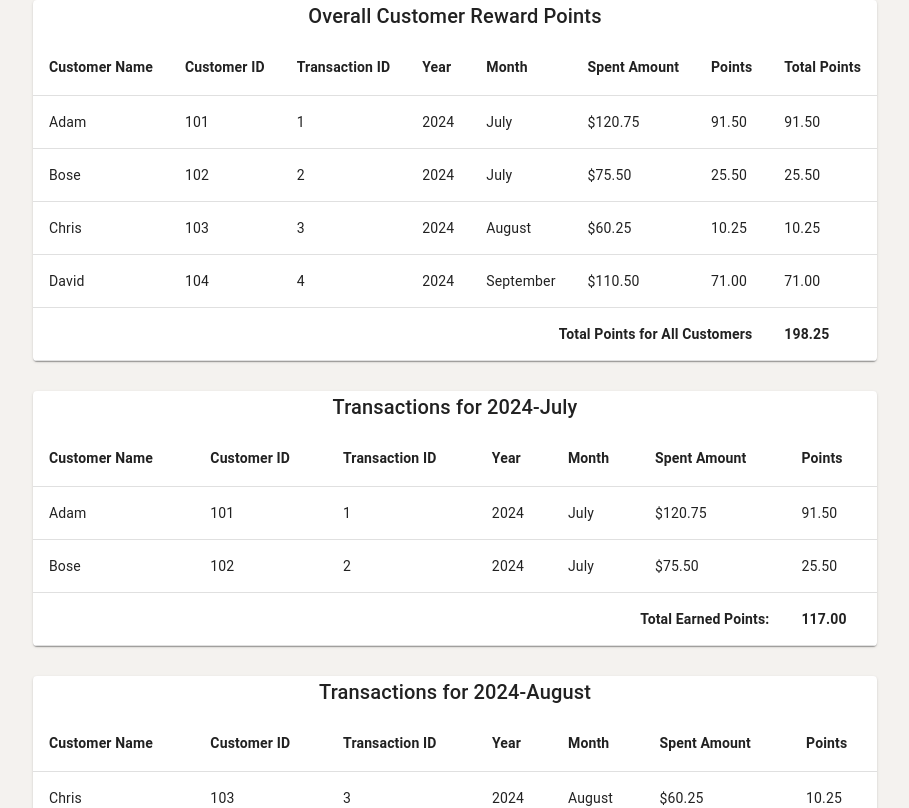
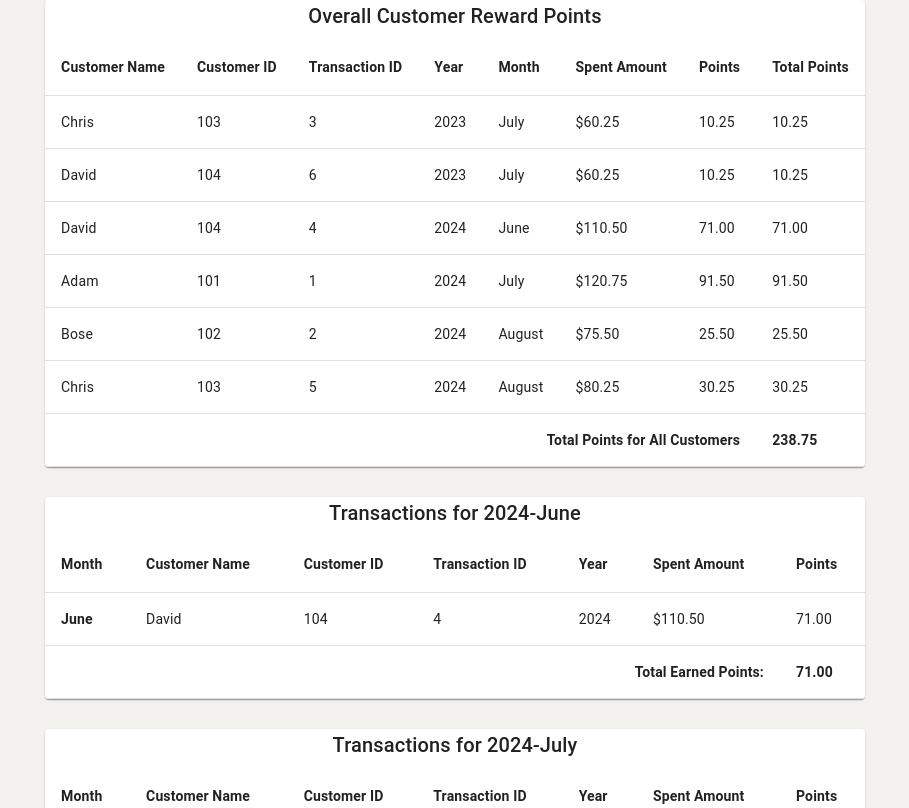
Before and after one commit to jenishsherwin1995/RewardsCalculator, a React (Create React App) app: page / in a window 1280 px wide. Shown: the top 808 px of the page, without its empty margins (185-1094 px from the left). Built offline with nearby package versions, Linux system fonts and the light colour scheme.

Commit message:
customer rewards fix

```diff
--- a/public/customerTransactionsData.json
+++ b/public/customerTransactionsData.json
@@ -1,7 +1,9 @@
 
 [
+  { "transactionId": 4, "customerId": 104, "customer": "David", "amount": 110.5, "date": "2024-06-24" },
   { "transactionId": 1, "customerId": 101, "customer": "Adam", "amount": 120.75, "date": "2024-07-01" },
-  { "transactionId": 2, "customerId": 102, "customer": "Bose", "amount": 75.5, "date": "2024-07-15" },
-  { "transactionId": 3, "customerId": 103, "customer": "Chris", "amount": 60.25, "date": "2024-08-12" },
-  { "transactionId": 4, "customerId": 104, "customer": "David", "amount": 110.5, "date": "2024-09-24" }
+  { "transactionId": 2, "customerId": 102, "customer": "Bose", "amount": 75.5, "date": "2024-08-15" },
+  { "transactionId": 3, "customerId": 103, "customer": "Chris", "amount": 60.25, "date": "2023-07-12" },
+  { "transactionId": 5, "customerId": 103, "customer": "Chris", "amount": 80.25, "date": "2024-08-12" },
+  { "transactionId": 6, "customerId": 104, "customer": "David", "amount": 60.25, "date": "2023-07-10" }
 ]
--- a/src/components/MonthlyTransactionsTable.js
+++ b/src/components/MonthlyTransactionsTable.js
@@ -9,10 +9,21 @@ import {
   Paper,
   Typography,
 } from '@mui/material';
+import { monthMap } from '../utils/MonthMap';
 
 const MonthlyTransactionsTable = ({ monthlyData }) => {
+  const sortedMonthlyData = Object.entries(monthlyData)
+    .sort(([aMonthKey], [bMonthKey]) => {
+      const [aMonth, aYear] = aMonthKey.split(' ');
+      const [bMonth, bYear] = bMonthKey.split(' ');
+      if (aYear !== bYear) {
+        return bYear - aYear;
+      }
+      return monthMap[bMonth] - monthMap[aMonth];
+    });
+
   return (
-    Object.entries(monthlyData).map(([monthKey, transactions]) => {
+    sortedMonthlyData.map(([monthKey, transactions]) => {
       const totalPoints = transactions.reduce((sum, transaction) => sum + (transaction.points || 0), 0);
 
       return (
@@ -23,23 +34,27 @@ const MonthlyTransactionsTable = ({ monthlyData }) => {
           <Table>
             <TableHead>
               <TableRow>
+                <TableCell style={{ fontWeight: 'bold' }}>Month</TableCell>
                 <TableCell style={{ fontWeight: 'bold' }}>Customer Name</TableCell>
                 <TableCell style={{ fontWeight: 'bold' }}>Customer ID</TableCell>
                 <TableCell style={{ fontWeight: 'bold' }}>Transaction ID</TableCell>
                 <TableCell style={{ fontWeight: 'bold' }}>Year</TableCell>
-                <TableCell style={{ fontWeight: 'bold' }}>Month</TableCell>
                 <TableCell style={{ fontWeight: 'bold' }}>Spent Amount</TableCell>
                 <TableCell style={{ fontWeight: 'bold' }}>Points</TableCell>
               </TableRow>
             </TableHead>
             <TableBody>
-              {transactions.map((transaction) => (
+              {transactions.map((transaction, index) => (
                 <TableRow key={transaction.transactionId}>
+                  {index === 0 && (
+                    <TableCell rowSpan={transactions.length} style={{ fontWeight: 'bold' }}>
+                      {transaction.month}
+                    </TableCell>
+                  )}
                   <TableCell>{transaction.customer}</TableCell>
                   <TableCell>{transaction.customerId}</TableCell>
                   <TableCell>{transaction.transactionId}</TableCell>
                   <TableCell>{transaction.year}</TableCell>
-                  <TableCell>{transaction.month}</TableCell>
                   <TableCell>${transaction.amount.toFixed(2)}</TableCell>
                   <TableCell>{transaction.points.toFixed(2)}</TableCell>
                 </TableRow>
--- a/src/components/OverallCustomerTable.js
+++ b/src/components/OverallCustomerTable.js
@@ -9,6 +9,7 @@ import {
   Paper,
   Typography,
 } from '@mui/material';
+import {monthMap} from '../utils/MonthMap'
 
 const OverallCustomerTable = ({ customerData, totalPointsSum }) => {
   const rows = [];
@@ -18,6 +19,7 @@ const OverallCustomerTable = ({ customerData, totalPointsSum }) => {
   Object.entries(customerData).forEach(([customerId, { customer, monthlyData }]) => {
     let customerTotalPoints = 0;
     const uniqueMonths = new Set();
+
     Object.entries(monthlyData).forEach(([key, transactions]) => {
       uniqueMonths.add(key);
       transactions.forEach((transaction, index) => {
@@ -40,6 +42,13 @@ const OverallCustomerTable = ({ customerData, totalPointsSum }) => {
     rowSpanCounts[customerId] = uniqueMonths.size;
   });
 
+  const sortedRows = rows.sort((a, b) => {
+    if (a.year !== b.year) {
+      return a.year - b.year;
+    }
+    return monthMap[a.month] - monthMap[b.month];
+  });
+
   return (
     <TableContainer component={Paper} style={{ marginBottom: '30px' }}>
       <Typography variant="h6" gutterBottom align="center">
@@ -59,7 +68,7 @@ const OverallCustomerTable = ({ customerData, totalPointsSum }) => {
           </TableRow>
         </TableHead>
         <TableBody>
-          {rows.map((row, index) => (
+          {sortedRows.map((row, index) => (
             <TableRow key={index}>
               <TableCell rowSpan={row.rowspan} style={{ fontWeight: row.rowspan > 1 ? 'bold' : 'normal' }}>
                 {row.customerName}
--- a/src/modules/CustomerRewards.js
+++ b/src/modules/CustomerRewards.js
@@ -4,6 +4,7 @@ import OverallCustomerTable from '../components/OverallCustomerTable';
 import MonthlyTransactionsTable from '../components/MonthlyTransactionsTable';
 import { fetchTransactions } from '../services/ApiService';
 import CircularProgress from '@mui/material/CircularProgress';
+import { monthMap } from '../utils/MonthMap';
 
 const CustomerRewards = () => {
   const [dataState, setDataState] = useState({
@@ -14,12 +15,10 @@ const CustomerRewards = () => {
     error: null,
   });
 
-  useEffect(() => {
   const getTransactionsData = async () => {
     try {
       const transactions = await fetchTransactions();
       const { customerMonthlyData, monthlyTransactions } = GroupByCustomerAndMonth(transactions);
-
       let totalSum = 0;
       Object.values(customerMonthlyData).forEach((data) => {
         Object.values(data.monthlyData).forEach((transactions) => {
@@ -29,10 +28,27 @@ const CustomerRewards = () => {
         });
       });
 
+      const currentYear = new Date().getFullYear();
+      const filteredMonthlyData = Object.entries(monthlyTransactions)
+        .filter(([monthKey]) => monthKey.includes(`${currentYear}`))
+        .sort(([aMonthKey], [bMonthKey]) => {
+          const [aMonth, aYear] = aMonthKey.split(' ');
+          const [bMonth, bYear] = bMonthKey.split(' ');
+          if (aYear !== bYear) {
+            return bYear - aYear;
+          }
+          return monthMap[bMonth] - monthMap[aMonth];
+        })
+        .slice(-3)
+        .reduce((acc, [monthKey, transactions]) => {
+          acc[monthKey] = transactions;
+          return acc;
+        }, {});
+
       setDataState((prevState) => ({
         ...prevState,
         customerData: customerMonthlyData,
-          monthlyData: monthlyTransactions,
+        monthlyData: filteredMonthlyData,
         totalPointsSum: parseFloat(totalSum.toFixed(2)),
         loading: false,
         error: null,
@@ -47,12 +63,13 @@ const CustomerRewards = () => {
     }
   };
 
+  useEffect(() => {
     getTransactionsData();
   }, []);
 
   if (dataState.loading) {
     return (
-      <div >
+      <div>
         <CircularProgress />
         <p style={{ color: "blue" }}>Loading data...</p>
       </div>
--- /dev/null
+++ b/src/utils/MonthMap.js
@@ -0,0 +1,14 @@
+export  const monthMap = {
+    January: 1,
+    February: 2,
+    March: 3,
+    April: 4,
+    May: 5,
+    June: 6,
+    July: 7,
+    August: 8,
+    September: 9,
+    October: 10,
+    November: 11,
+    December: 12,
+  };
```
Also changed, not shown: 1 other file (tests, documents, lock files or other folders). Lines whose indentation alone changed are shown as unchanged.
